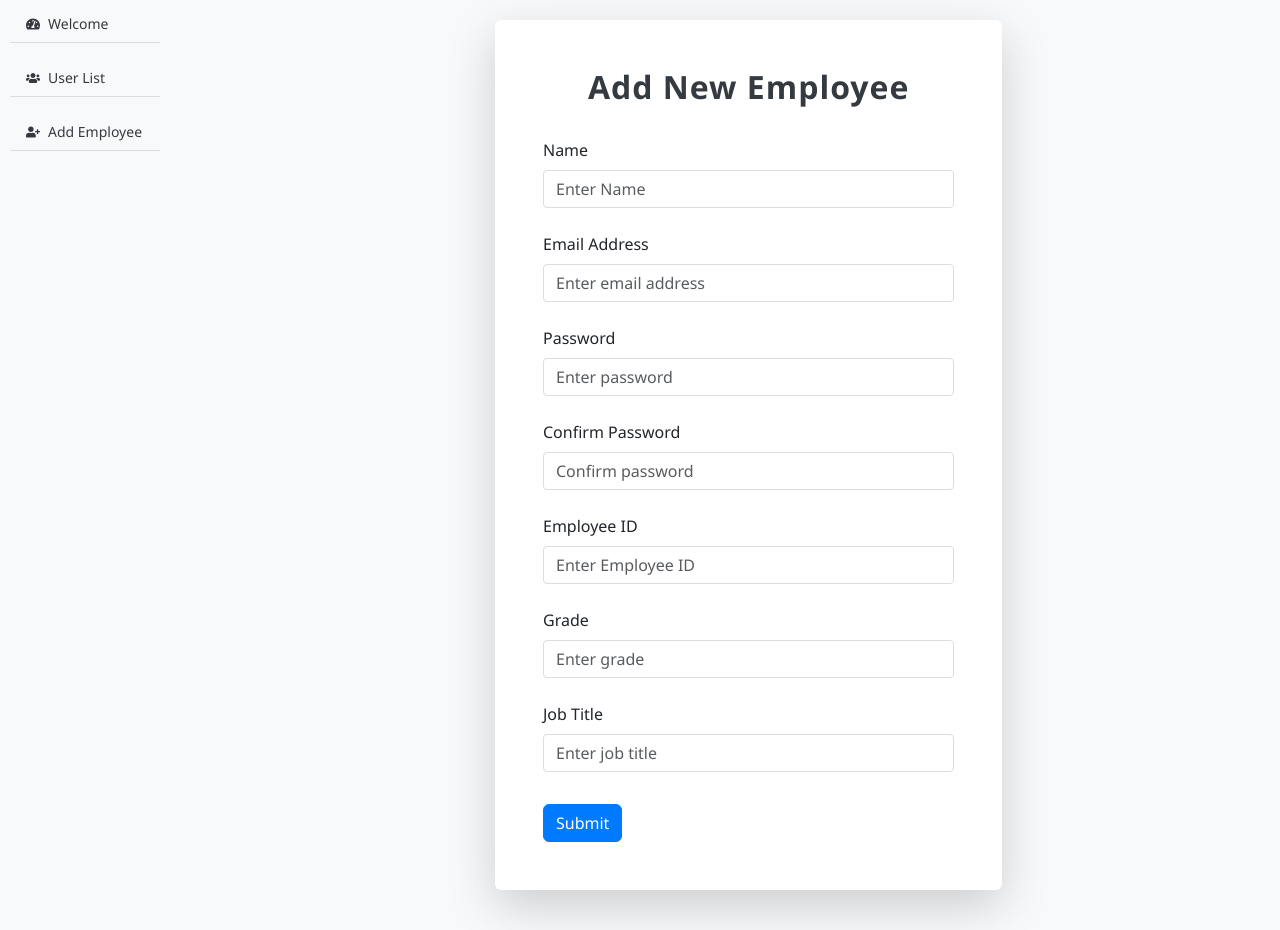
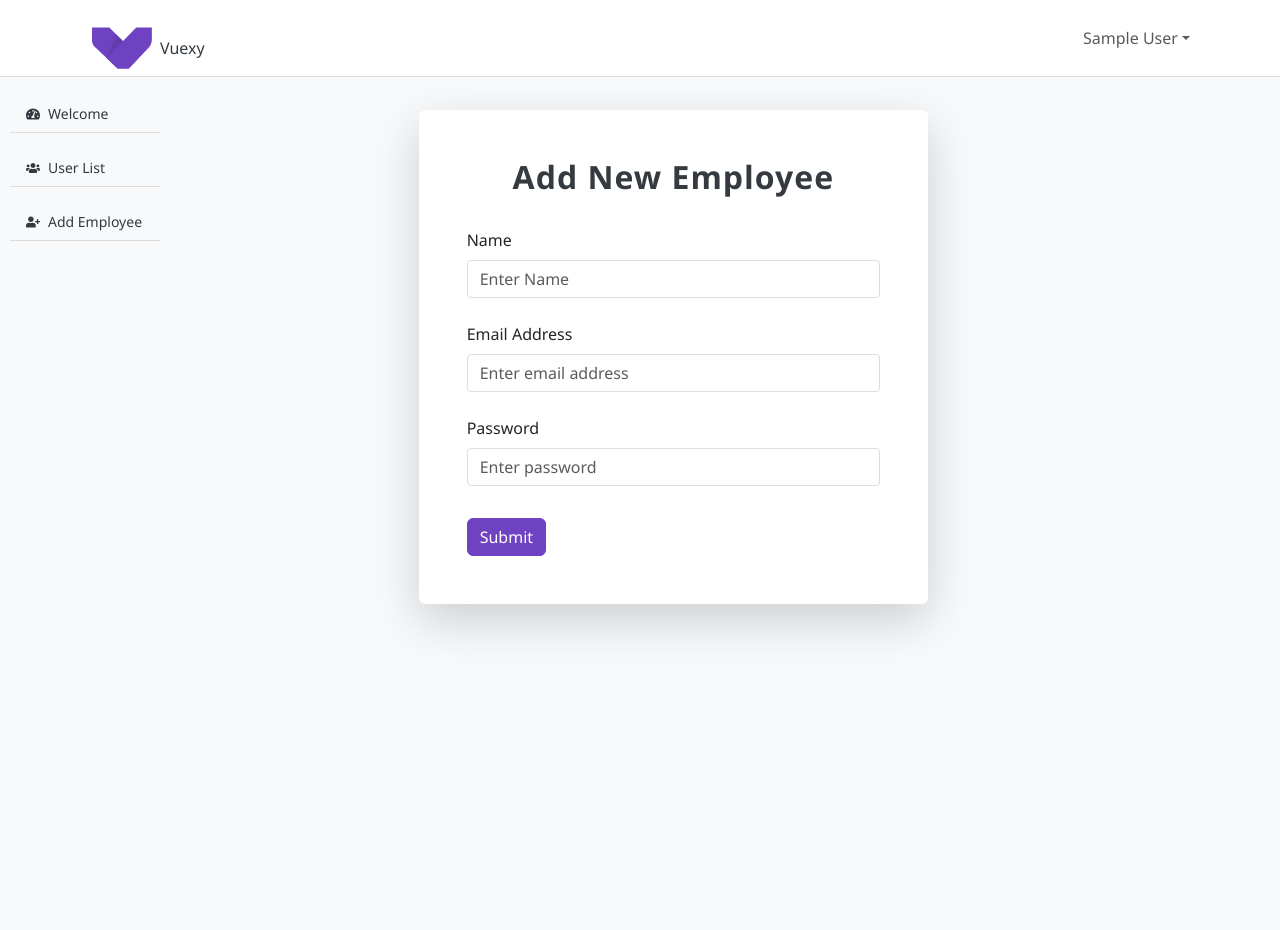
Before and after one commit to Vinjeru39/employee-management, a React (Vite) app in the folder frontend/: page /adduser in a window 1280 px wide. After the commit the page ends 800 px from the top, so only its background shows below. Built offline with nearby package versions, Linux system fonts and the light colour scheme; sample sign-in values are in the browser's storage.

Commit message:
Other screen changes1

```diff
--- a/frontend/src/App.jsx
+++ b/frontend/src/App.jsx
@@ -19,14 +19,19 @@ function App() {
           </Col>
         )} */}
       {userInfo ? (
-        <Row>
+        <>
+          <Header />
+          <Row style={{ marginTop: "90px" }}>
+            <div>
               <Col md={2}>
                 <SideNav />
               </Col>
               <Col md={10}>
                 <Outlet />
               </Col>
+            </div>
           </Row>
+        </>
       ) : (
         <Outlet />
       )}
--- a/frontend/src/components/Header.jsx
+++ b/frontend/src/components/Header.jsx
@@ -1,7 +1,6 @@
 import { useState } from "react";
-
 import Container from "react-bootstrap/Container";
-import Nav from "react-bootstrap/Nav";
+import { Nav, Row, Col } from "react-bootstrap";
 import { useNavigate } from "react-router-dom";
 import Navbar from "react-bootstrap/Navbar";
 import { NavDropdown } from "react-bootstrap";
@@ -13,11 +12,8 @@ import { logout } from "../slices/authSlice";
 import { FaUsersCog } from "react-icons/fa";
 import Logo from "./Logo";
 
-import NotificationOverlay from "./NotificationOverlay";
-
 function Header() {
   const { userInfo } = useSelector((state) => state.auth);
-
   const dispatch = useDispatch();
   const navigate = useNavigate();
 
@@ -33,15 +29,55 @@ function Header() {
 
   return (
     <header>
-      <Navbar expand="lg" className="mb-3 shadow-sm" fixed="top">
+      <Navbar
+        expand="lg"
+        fixed="top"
+        style={{
+          padding: "0.5rem 1rem", // Slimmer padding
+          backgroundColor: "#ffffff", // Solid background color
+          borderBottom: "1px solid #ddd", // Subtle bottom border
+          boxShadow: "none", // No elevation or shadow
+        }}
+      >
         <Container>
           <LinkContainer to="/">
             <Navbar.Brand
               href="#home"
-              className="fw-bold  d-flex align-items-center"
+              className="fw-bold d-flex align-items-center"
+              style={{ margin: "0" }} // Remove extra margin
             >
-              {/* Adding the New Icon */}
-              <Logo /> Vuexy
+              <Row
+                className="align-items-center"
+                style={{
+                  width: "100%",
+                  margin: "0",
+                  padding: "0", // Remove padding from the Row
+                  height: "50px", // Set a fixed height to control row size
+                }}
+              >
+                <Col
+                  style={{
+                    display: "flex",
+                    alignItems: "center",
+                    padding: "0", // Remove any padding from the Col
+                    marginLeft: "10px", // Keep margin for proper alignment
+                  }}
+                >
+                  <Logo style={{ color: "#6f42c1", height: "25px" }} />{" "}
+                  {/* Reduced logo size */}
+                  <h3
+                    style={{
+                      color: "#343a40",
+                      marginLeft: "8px", // Adjust the space between the logo and text
+                      fontSize: "1rem", // Keep text compact
+                      marginBottom: "0", // Ensure no extra bottom margin
+                      lineHeight: "1", // Compact the line height
+                    }}
+                  >
+                    Vuexy
+                  </h3>
+                </Col>
+              </Row>
             </Navbar.Brand>
           </LinkContainer>
           <Navbar.Toggle aria-controls="basic-Navbar-nav" />
@@ -49,16 +85,12 @@ function Header() {
             <Nav className="ms-auto">
               {userInfo && (
                 <>
-                  <NotificationOverlay />
                   <NavDropdown
                     title={userInfo.name}
                     id="username"
                     align="end"
                     className="hover-dropdown"
                   >
-                    <LinkContainer to="/profile">
-                      <NavDropdown.Item>Profile</NavDropdown.Item>
-                    </LinkContainer>
                     <NavDropdown.Item onClick={handleLogout}>
                       Logout
                     </NavDropdown.Item>
--- a/frontend/src/screens/AddUserScreen.jsx
+++ b/frontend/src/screens/AddUserScreen.jsx
@@ -1,4 +1,4 @@
-import { useState, useEffect } from "react";
+import { useState } from "react";
 import { useNavigate } from "react-router-dom";
 import { Form, Button } from "react-bootstrap";
 
@@ -11,11 +11,6 @@ const AddUserScreen = () => {
   const [name, setName] = useState("");
   const [email, setEmail] = useState("");
   const [password, setPassword] = useState("");
-  const [confirmPassword, setConfirmPassword] = useState("");
-
-  const [employeeID, setEmployeeID] = useState("");
-  const [grade, setGrade] = useState("");
-  const [jobTitle, setJobTitle] = useState("");
 
   const navigate = useNavigate();
 
@@ -23,27 +18,16 @@ const AddUserScreen = () => {
 
   const submitHandler = async (e) => {
     e.preventDefault();
-    if (password !== confirmPassword) {
-      toast.error("Passwords do not match");
-      return;
-    } else {
     try {
-        const res = await register({
-          name,
-          email,
-          password,
-          employeeID,
-          grade,
-          jobTitle,
-        }).unwrap();
+      const res = await register({ name, email, password }).unwrap();
       navigate("/userlist"); // assuming you want to navigate to the homepage
     } catch (err) {
-        toast(err?.data?.message || err.error);
-      }
+      toast.error(err?.data?.message || err.error);
     }
   };
 
   return (
+    <div style={{ marginLeft: "140px", width: "100%" }}>
       <FormContainer>
         <div className="form-box shadow-lg p-5 rounded">
           <h1 className="form-title">Add New Employee</h1>
@@ -57,6 +41,7 @@ const AddUserScreen = () => {
                 onChange={(e) => setName(e.target.value)}
                 required
                 className="form-control-custom"
+                style={{ maxWidth: "500px", width: "100%" }} // Makes form wider
               />
             </Form.Group>
 
@@ -69,6 +54,7 @@ const AddUserScreen = () => {
                 onChange={(e) => setEmail(e.target.value)}
                 required
                 className="form-control-custom"
+                style={{ maxWidth: "500px", width: "100%" }} // Makes form wider
               />
             </Form.Group>
 
@@ -81,54 +67,7 @@ const AddUserScreen = () => {
                 onChange={(e) => setPassword(e.target.value)}
                 required
                 className="form-control-custom"
-            />
-          </Form.Group>
-
-          <Form.Group controlId="confirmPassword" className="my-3">
-            <Form.Label>Confirm Password</Form.Label>
-            <Form.Control
-              type="password"
-              placeholder="Confirm password"
-              value={confirmPassword}
-              onChange={(e) => setConfirmPassword(e.target.value)}
-              required
-              className="form-control-custom"
-            />
-          </Form.Group>
-
-          <Form.Group controlId="employeeID" className="my-3">
-            <Form.Label>Employee ID</Form.Label>
-            <Form.Control
-              type="text"
-              placeholder="Enter Employee ID"
-              value={employeeID}
-              onChange={(e) => setEmployeeID(e.target.value)}
-              required
-              className="form-control-custom"
-            />
-          </Form.Group>
-
-          <Form.Group controlId="grade" className="my-3">
-            <Form.Label>Grade</Form.Label>
-            <Form.Control
-              type="text"
-              placeholder="Enter grade"
-              value={grade}
-              onChange={(e) => setGrade(e.target.value)}
-              required
-              className="form-control-custom"
-            />
-          </Form.Group>
-
-          <Form.Group controlId="jobTitle" className="my-3">
-            <Form.Label>Job Title</Form.Label>
-            <Form.Control
-              type="text"
-              placeholder="Enter job title"
-              value={jobTitle}
-              onChange={(e) => setJobTitle(e.target.value)}
-              required
-              className="form-control-custom"
+                style={{ maxWidth: "500px", width: "100%" }} // Makes form wider
               />
             </Form.Group>
 
@@ -138,6 +77,7 @@ const AddUserScreen = () => {
                 variant="primary"
                 className="mt-2 submit-btn"
                 disabled={isLoading}
+                style={{ backgroundColor: "#6f42c1", borderColor: "#6f42c1" }} // Purple theme
               >
                 Submit
               </Button>
@@ -147,6 +87,7 @@ const AddUserScreen = () => {
           </Form>
         </div>
       </FormContainer>
+    </div>
   );
 };
 
--- a/frontend/src/screens/EditUserScreen.jsx
+++ b/frontend/src/screens/EditUserScreen.jsx
@@ -22,10 +22,6 @@ const EditUserScreen = () => {
   const [name, setName] = useState("");
   const [email, setEmail] = useState("");
   const [password, setPassword] = useState("");
-  const [confirmPassword, setConfirmPassword] = useState("");
-  const [employeeID, setEmployeeID] = useState("");
-  const [grade, setGrade] = useState("");
-  const [jobTitle, setJobTitle] = useState("");
 
   const navigate = useNavigate();
 
@@ -35,36 +31,26 @@ const EditUserScreen = () => {
     if (user) {
       setName(user.name);
       setEmail(user.email);
-      setEmployeeID(user.employeeID);
-      setGrade(user.grade);
-      setJobTitle(user.jobTitle);
     }
   }, [user]);
 
   const submitHandler = async (e) => {
     e.preventDefault();
-    if (password !== confirmPassword) {
-      toast.error("Passwords do not match");
-      return;
-    } else {
     try {
       const res = await updateUser({
         userId: id,
         name,
         email,
         password,
-          employeeID,
-          grade,
-          jobTitle,
       }).unwrap();
       navigate("/userlist"); // assuming you want to navigate to the homepage
     } catch (err) {
-        toast(err?.data?.message || err.error);
-      }
+      toast.error(err?.data?.message || err.error);
     }
   };
 
   return (
+    <div style={{ marginLeft: "140px", width: "100%" }}>
       <FormContainer>
         <div className="form-box shadow-lg p-5 rounded">
           <h1 className="form-title">Edit Employee Details</h1>
@@ -78,6 +64,7 @@ const EditUserScreen = () => {
                 onChange={(e) => setName(e.target.value)}
                 required
                 className="form-control-custom"
+                style={{ maxWidth: "500px", width: "100%" }} // Makes form wider
               />
             </Form.Group>
 
@@ -90,42 +77,19 @@ const EditUserScreen = () => {
                 onChange={(e) => setEmail(e.target.value)}
                 required
                 className="form-control-custom"
+                style={{ maxWidth: "500px", width: "100%" }} // Makes form wider
               />
             </Form.Group>
 
-          <Form.Group controlId="employeeID" className="my-3">
-            <Form.Label>Employee ID</Form.Label>
+            <Form.Group controlId="password" className="my-3">
+              <Form.Label>Password</Form.Label>
               <Form.Control
-              type="text"
-              placeholder="Enter Employee ID"
-              value={employeeID}
-              onChange={(e) => setEmployeeID(e.target.value)}
-              required
+                type="password"
+                placeholder="Enter new password (optional)"
+                value={password}
+                onChange={(e) => setPassword(e.target.value)}
                 className="form-control-custom"
-            />
-          </Form.Group>
-
-          <Form.Group controlId="grade" className="my-3">
-            <Form.Label>Grade</Form.Label>
-            <Form.Control
-              type="text"
-              placeholder="Enter grade"
-              value={grade}
-              onChange={(e) => setGrade(e.target.value)}
-              required
-              className="form-control-custom"
-            />
-          </Form.Group>
-
-          <Form.Group controlId="jobTitle" className="my-3">
-            <Form.Label>Job Title</Form.Label>
-            <Form.Control
-              type="text"
-              placeholder="Enter job title"
-              value={jobTitle}
-              onChange={(e) => setJobTitle(e.target.value)}
-              required
-              className="form-control-custom"
+                style={{ maxWidth: "500px", width: "100%" }} // Makes form wider
               />
             </Form.Group>
 
@@ -135,6 +99,7 @@ const EditUserScreen = () => {
                 variant="primary"
                 className="mt-2 submit-btn"
                 disabled={isLoading}
+                style={{ backgroundColor: "#6f42c1", borderColor: "#6f42c1" }} // Purple theme
               >
                 Submit
               </Button>
@@ -144,6 +109,7 @@ const EditUserScreen = () => {
           </Form>
         </div>
       </FormContainer>
+    </div>
   );
 };
 
--- a/frontend/src/screens/UserListScreen.jsx
+++ b/frontend/src/screens/UserListScreen.jsx
@@ -11,7 +11,6 @@ import { toast } from "react-toastify";
 
 const UserListScreen = () => {
   const { data: users, refetch, isLoading, error } = useGetUsersQuery();
-
   const [deleteUser, { isLoading: loadingDelete }] = useDeleteUserMutation();
 
   const deleteHandler = async (id) => {
@@ -27,14 +26,24 @@ const UserListScreen = () => {
   };
 
   return (
-    <Container>
-      <Row className="d-flex justify-content-between">
+    <Container style={{ marginLeft: "185px" }}>
+      <Row className="d-flex justify-content-between mb-4">
         <Col>
-          <h3>Users</h3>
+          <h3 className="text-primary">Manage Employees</h3>
         </Col>
         <Col className="text-end">
           <LinkContainer to="/adduser">
-            <Button variant="primary"> Add User</Button>
+            <Button
+              className="btn-gradient-primary"
+              style={{
+                padding: "8px 18px",
+                fontSize: "0.95rem",
+                backgroundColor: "#6f42c1", // Purple color for the button
+                borderColor: "#6f42c1",
+              }}
+            >
+              Add Employee
+            </Button>
           </LinkContainer>
         </Col>
       </Row>
@@ -52,32 +61,34 @@ const UserListScreen = () => {
           hover
           responsive
           bordered
-          className="table-sm shadow-sm" // Reduced top margin here
+          className="table-sm shadow-sm"
+          style={{
+            borderRadius: "8px",
+            fontSize: "0.9rem", // Smaller font size for a compact table
+          }}
         >
-          <thead className="bg-dark text-white">
+          <thead className="bg-purple text-white">
             <tr>
               <th>Employee ID</th>
-              <th>NAME</th>
-              <th>EMAIL</th>
-              <th>Job Title</th>
-              <th>ADMIN</th>
-              <th>ACTIONS</th>
+              <th>Name</th>
+              <th>Email</th>
+              <th>Admin</th>
+              <th>Actions</th>
             </tr>
           </thead>
           <tbody>
             {users.map((user) => (
               <tr key={user._id} className="align-middle">
-                <td>{user.employeeID}</td>
+                <td>{user._id}</td>
                 <td>{user.name}</td>
                 <td>
                   <a
                     href={`mailto:${user.email}`}
-                    className="text-decoration-none"
+                    className="text-decoration-none text-primary"
                   >
                     {user.email}
                   </a>
                 </td>
-                <td>{user.jobTitle}</td>
                 <td className="text-center">
                   {user.isAdmin ? (
                     <FaCheck style={{ color: "green" }} />
@@ -87,7 +98,11 @@ const UserListScreen = () => {
                 </td>
                 <td className="text-center">
                   <LinkContainer to={`/edituser/${user._id}`}>
-                    <Button variant="outline-info" className="btn-sm mx-1">
+                    <Button
+                      variant="outline-info"
+                      className="btn-sm mx-1"
+                      style={{ borderColor: "#6f42c1", color: "#6f42c1" }}
+                    >
                       <FaEdit />
                     </Button>
                   </LinkContainer>
--- a/frontend/src/screens/WelcomeScreen.jsx
+++ b/frontend/src/screens/WelcomeScreen.jsx
@@ -10,17 +10,17 @@ const Welcome = () => {
       style={{
         display: "flex",
         justifyContent: "center",
-        alignItems: "flex-start",
-        height: "100vh",
-        backgroundColor: "#f0f0f0",
+        height: "60vh",
+        backgroundColor: "#f8f9fa", // Matching the LoginScreen background
         paddingTop: "50px",
+        marginLeft: "300px",
       }}
     >
       <div
         className="card"
         style={{
-          padding: "30px 60px",
-          borderRadius: "10px",
+          padding: "40px 50px",
+          borderRadius: "12px",
           backgroundColor: "#fff",
           boxShadow: "0 4px 12px rgba(0, 0, 0, 0.1)",
           textAlign: "center",
@@ -30,13 +30,21 @@ const Welcome = () => {
       >
         <h3
           style={{
-            fontSize: "30px",
+            fontSize: "28px",
             fontWeight: "bold",
-            color: "#333",
+            color: "#6f42c1", // Same brand color as LoginScreen
           }}
         >
-          Welcome {userInfo?.name}
+          Adventure starts here!
         </h3>
+        <p
+          style={{
+            fontSize: "18px",
+            color: "#6c757d", // Muted secondary text color
+          }}
+        >
+          Welcome {userInfo?.name}, make your app management easy and fun!
+        </p>
       </div>
     </div>
   );
```
Lines whose indentation alone changed are shown as unchanged.
